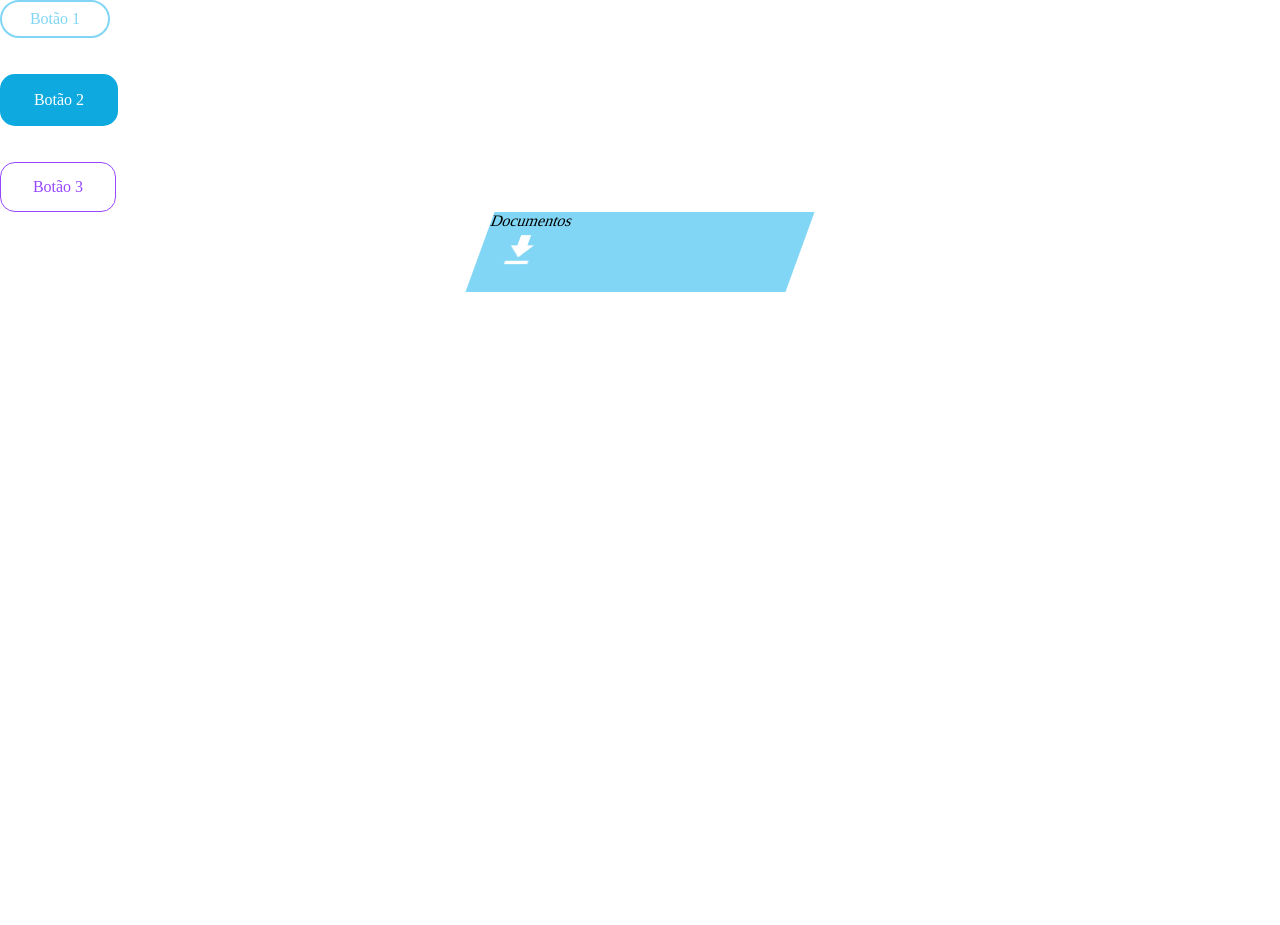
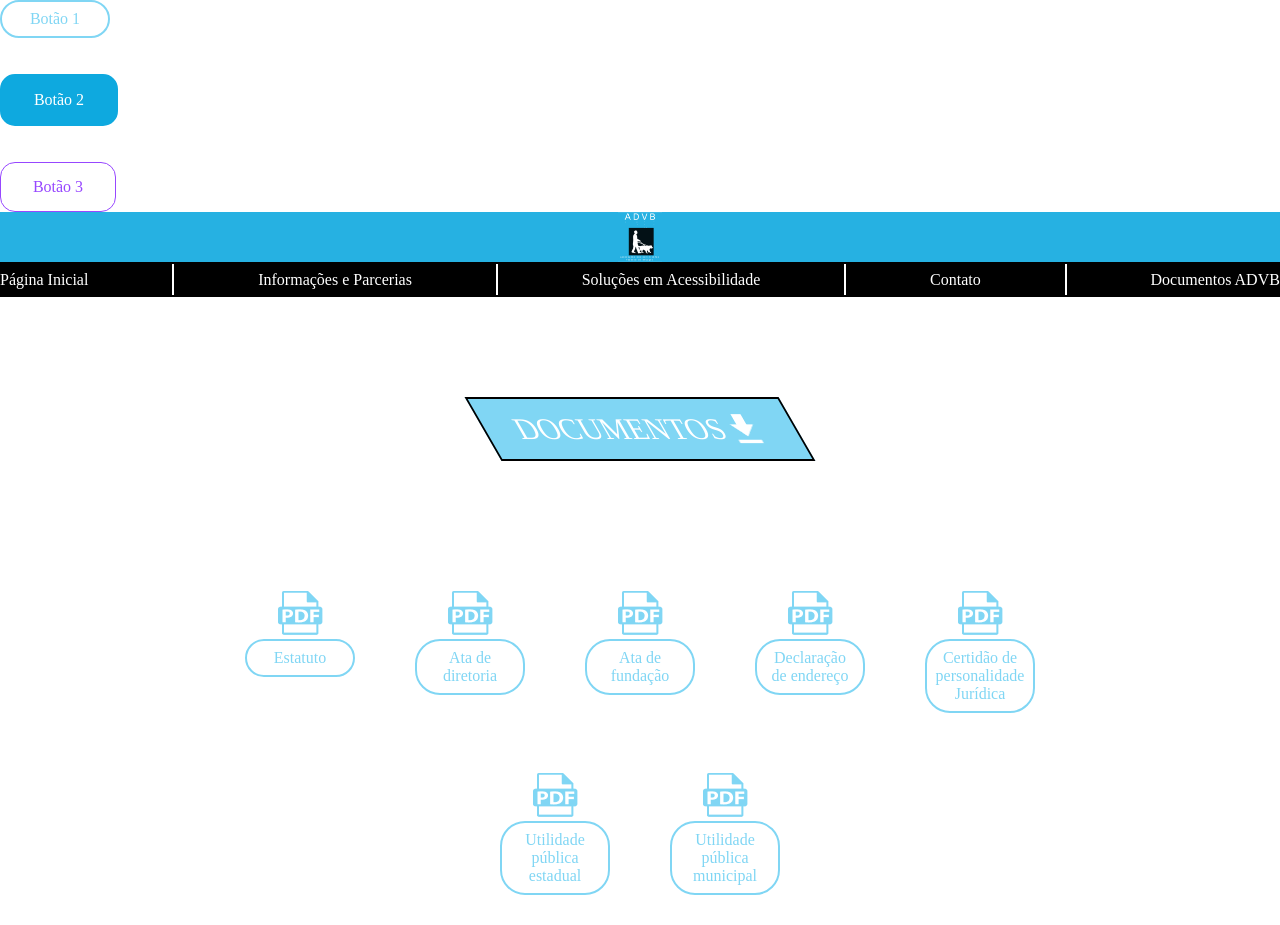
Before and after one commit to gsi-d/SiteADVB, a plain HTML site: page pages/documentos.html in a window 1280 px wide. Before the commit the page ends 800 px from the top, so only its background shows below. Drawn offline with Linux system fonts and the light colour scheme; files that its build step writes are made by us from their sources.

Commit message:
Página Documentos quase pronta

```diff
--- a/pages/documentos.html
+++ b/pages/documentos.html
@@ -74,9 +74,10 @@
         }
 
         .container {
-            text-align: center;
-            display: inline;
-            position: absolute;
+            color: #fff;
+            font-size: 30px;
+            display: flex;
+            align-items: center;
         }
 
         .centralizar {
@@ -85,12 +86,71 @@
         }
 
         .forma-1 {
-        width: 320px;
-        height: 80px;
+        width: 310px;
+        height: 60px;
         background-color: #80D6F4;
-        transform: skewX(-20deg);
-        position: relative;
+        transform: skewX(30deg);
+        justify-content: center;
+        display: flex;
+        border:2px solid black;
         }
+
+        .Colunas-PDF {
+            position: relative;
+            display: flex;
+            flex-wrap: wrap;
+            justify-content: center;
+        }
+
+        .elemento {
+            margin: 30px;
+            align-items: center;
+            justify-content: center;
+            text-align: center;
+        }
+
+        .margintop-100 {
+            margin-top: 100px;
+        }
+
+        .menu{
+            display: flex;
+            justify-content: space-between;
+            background-color: black;
+        }
+
+        .div-image{
+            background-color: #26B1E2;
+            height: 50px;
+            display: flex;
+            justify-content: center;
+        }
+
+        .menu a{
+            display: flex;
+            text-decoration: none;
+            color: white;
+            height: 35px;
+            align-items: center;
+        }
+
+        .menu a:hover{
+            text-decoration: none;
+            background-color: #717171;
+            height: 35px;
+        }
+
+        .logo{
+            height: 50px;
+        }
+
+        .divider{
+            background-color: white;
+            width: 2px;
+            height: 31px;
+            margin-top: 2px;
+        }
+
         </style>
     </head>
 
@@ -106,14 +166,71 @@
         <!-- Botão 3 -->
         <div class="btn-3"> Botão 3 </div>
 
-        <div class="centralizar">
-        <div class="forma-1">
-            <div class="container">
-                <p>Documentos</p>
-                <img src="downloadicon.png">
+        <!-- Inicio NAV MENU -->
+        <div>
+            <div class="div-image">
+                <img class="logo" src="/Images/ADVB_LOGO.png"/>
             </div>
         </div>
+        <nav class="nav-menu">
+            <div class="menu">
+                <a href="index.html">Página Inicial</a>
+                <div class="divider"></div>
+                <a href="#">Informações e Parcerias</a>
+                <div class="divider"></div>
+                <a href="#">Soluções em Acessibilidade</a>
+                <div class="divider"></div>
+                <a href="#">Contato</a>
+                <div class="divider"></div>
+                <a href="documentos.html">Documentos ADVB</a>
+            </div>
+        </nav>
+        <!-- Fim NAV MENU -->
+
+        <!-- Forma Geométrica Centro Tela-->
+        <div class="centralizar">
+            <div " class="forma-1 margintop-100">
+                <div class="container">
+                <p>DOCUMENTOS</p>
+                <img src="downloadicon.png" alt="downloadicon">
+                </div>
+            </div>
         </div>
+        <!-- Fim Form Geométrica -->
+
+        <!-- Elementos dos Documentos -->
+        <div class="Colunas-PDF margintop-100">
+            <div class="elemento">
+                <img src="PDF.png" alt="PDF">
+                <p class="btn-1">Estatuto</p>
+            </div>
+            <div class="elemento">
+                <img src="PDF.png" alt="PDF">
+                <p class="btn-1">Ata de diretoria</p>
+            </div>
+            <div class="elemento">
+                <img src="PDF.png" alt="PDF">
+                <p class="btn-1">Ata de fundação</p>
+            </div>
+            <div class="elemento">
+                <img src="PDF.png" alt="PDF">
+                <p class="btn-1">Declaração de endereço</p>
+            </div>
+            <div class="elemento">
+                <img src="PDF.png" alt="PDF">
+                <p class="btn-1">Certidão de personalidade Jurídica</p>
+            </div>
 
         </div>
+        <div class="Colunas-PDF">
+            <div class="elemento">
+                <img src="PDF.png" alt="PDF">
+                <p class="btn-1">Utilidade pública estadual</p>
+            </div>
+            <div style="margin-top: 30px;" class="elemento">
+                <img src="PDF.png" alt="PDF">
+                <p class="btn-1">Utilidade pública municipal</p>
+            </div>
+        </div>
+        <!-- Fim Dos Elementos dos Documentos -->
     </body>
```
Also changed, not shown: pages/PDF.png (added).
